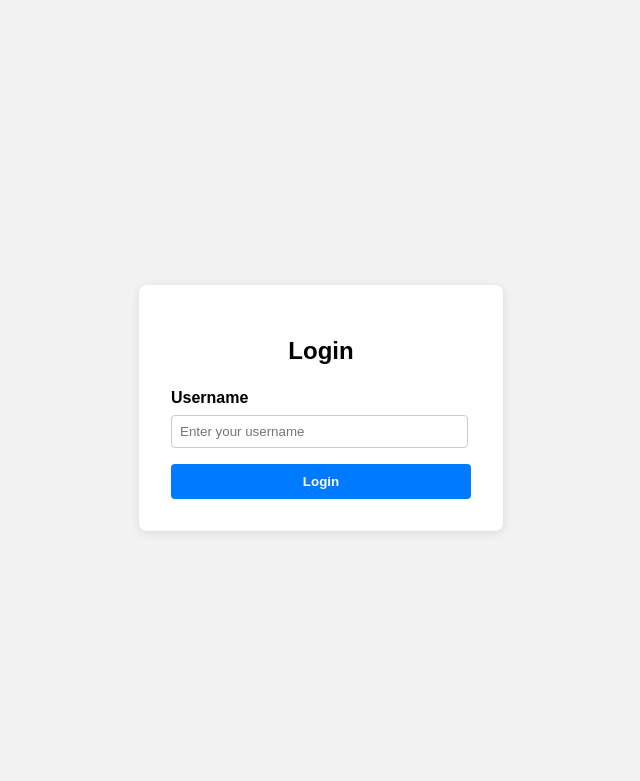
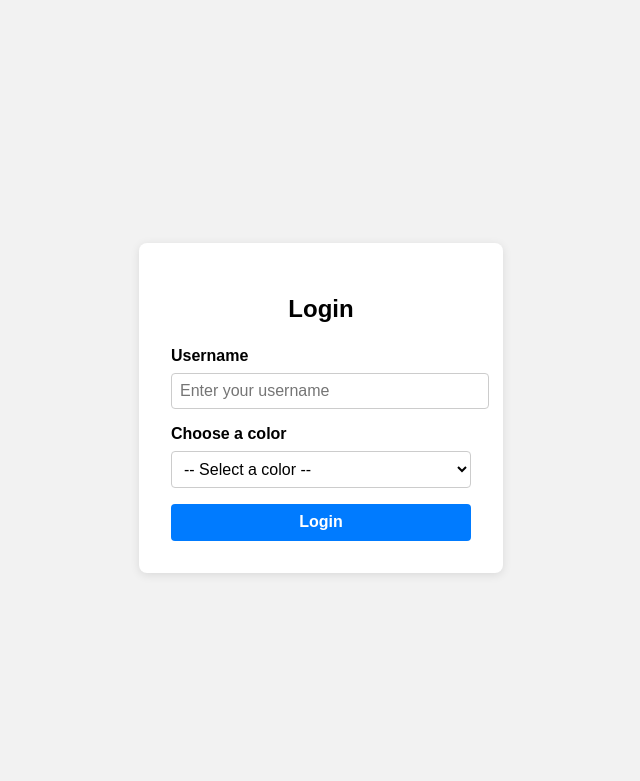
Before and after one commit to yassineWoW/Webserv, a PHP site: page /login/login.html in a window 1280 px wide. Shown: the top 781 px of the page, without its empty margins (319-959 px from the left). Run offline with PHP 8.4, Linux system fonts and the light colour scheme.

Commit message:
feat(cookies): add color selection and store it in cookies

```diff
--- a/views/login/login.html
+++ b/views/login/login.html
@@ -34,12 +34,15 @@
             font-weight: bold;
         }
 
-        input[type="text"] {
-            width: 93%;
+        input[type="text"],
+        select {
+            width: 100%;
             padding: 0.5rem;
             margin-bottom: 1rem;
             border: 1px solid #ccc;
+            background-color: white;
             border-radius: 4px;
+            font-size: 1rem;
         }
 
         button {
@@ -51,6 +54,7 @@
             font-weight: bold;
             border-radius: 4px;
             cursor: pointer;
+            font-size: 1rem;
         }
 
         button:hover {
@@ -65,7 +69,19 @@
     <form action="login.php" method="POST">
         <label for="username">Username</label>
         <input type="text" name="username" id="username" placeholder="Enter your username" required>
+
+        <label for="color">Choose a color</label>
+        <select name="color" id="color" required>
+            <option value="">-- Select a color --</option>
+            <option value="red">Red</option>
+            <option value="blue">Blue</option>
+            <option value="green">Green</option>
+            <option value="yellow">Yellow</option>
+            <option value="black">Black</option>
+        </select>
+
         <button type="submit">Login</button>
     </form>
 </div>
+</body>
 </html>
--- a/views/login/login.php
+++ b/views/login/login.php
@@ -3,6 +3,11 @@
     $cookie_name = "user";
     $cookie_value = !isset($_POST["username"]) ||  empty($_POST["username"]) ? "default" : $_POST["username"];
     setcookie($cookie_name, $cookie_value, time() + (86400 * 30), "/");
+    if (isset($_POST["color"]) && !empty($_POST["color"])) {
+        $color_name = "color";
+        $color_value = $_POST["color"];
+        setcookie($color_name, $color_value, time() + (86400 * 30), "/");
+    }
     header("Location: /login/Cookies.php");
     exit;
 ?>
```
Also changed, not shown: views/login/Cookies.php (+8 -1 lines).
